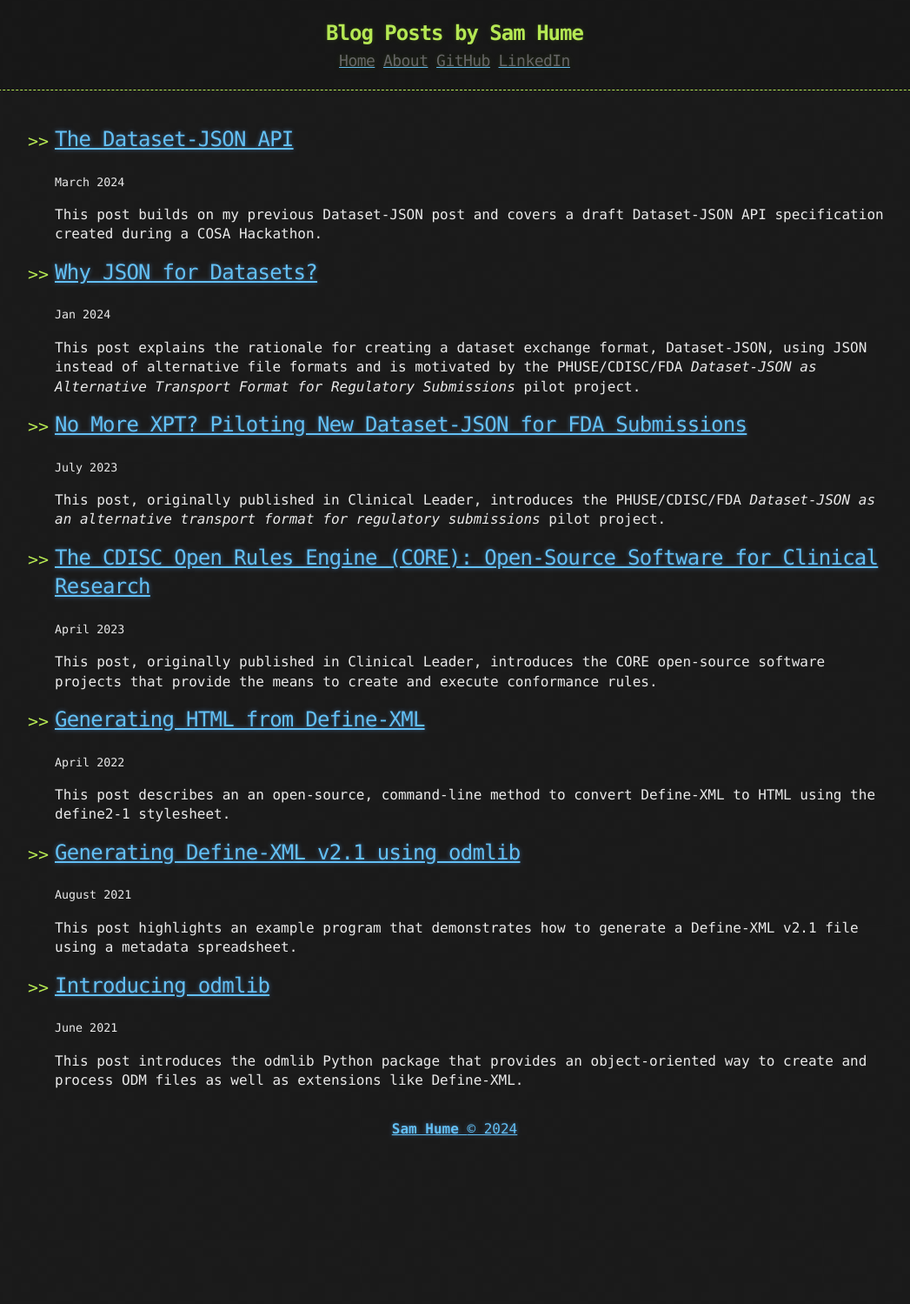
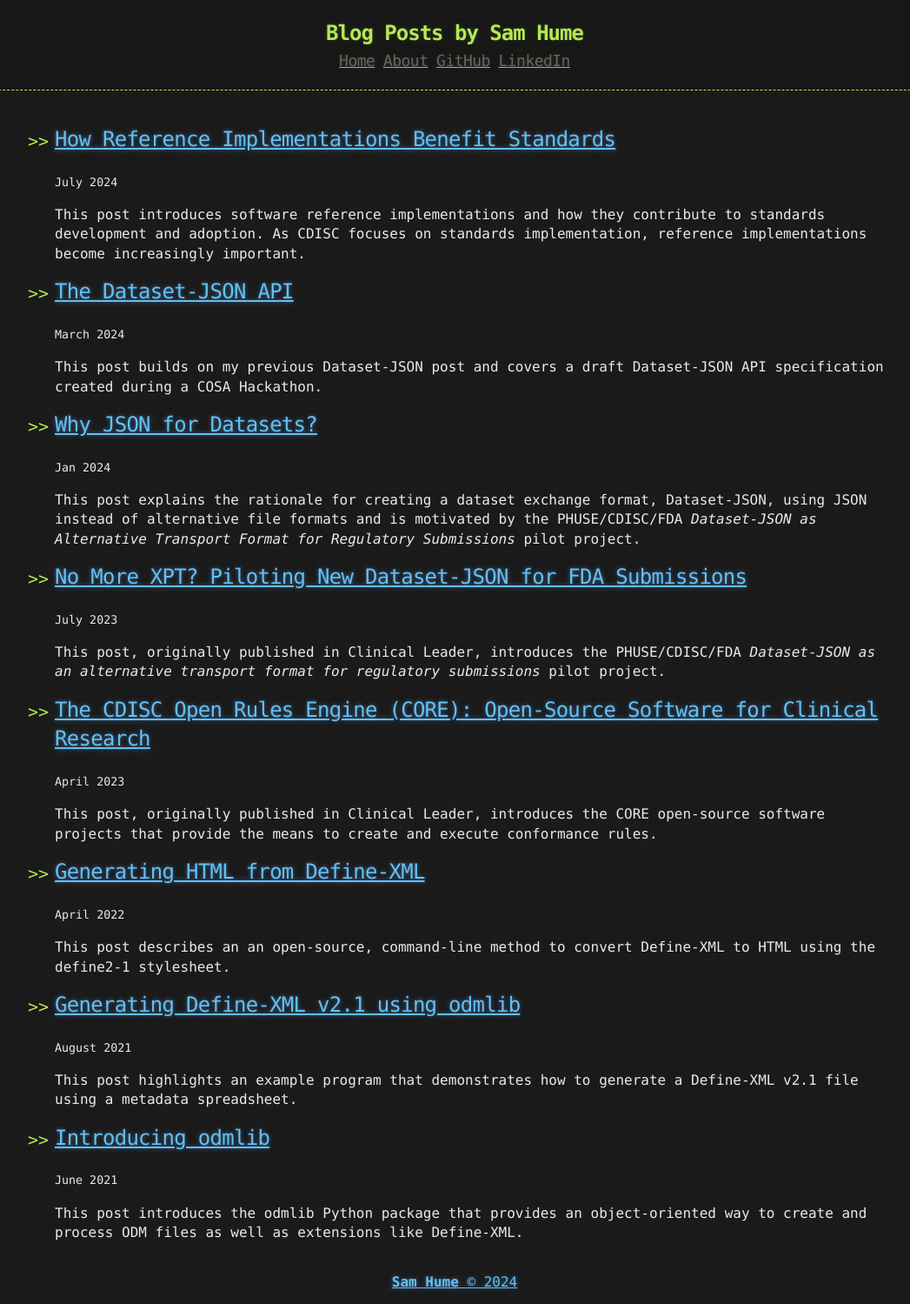
Before and after one commit to swhume/swhume.github.io, a Jekyll site: the page built from index.html, in a window 1280 px wide. Shown: the whole page at 87% size, without its empty margins (117-1164 px from the left). Built offline with Jekyll 4.4.1, drawn with Linux system fonts in a browser that asks for light colours; the list of posts is cut into pages by our own code; before the commit the page ends 1323 px from its top, so only the background shows below that.

Commit message:
Update index.html
adds reference implementation post

```diff
--- a/index.html
+++ b/index.html
@@ -3,6 +3,11 @@ layout: default
 ---
 
 <ul>
+      <li>
+          <h2><a href="https://swhume.github.io/how-ri-helps-standards">How Reference Implementations Benefit Standards</a></h2>
+          <small>July 2024</small>
+          <p>This post introduces software reference implementations and how they contribute to standards development and adoption. As CDISC focuses on standards implementation, reference implementations become increasingly important.</p>
+      </li>
       <li>
           <h2><a href="https://swhume.github.io/dataset-json-api">The Dataset-JSON API</a></h2>
           <small>March 2024</small>
```
